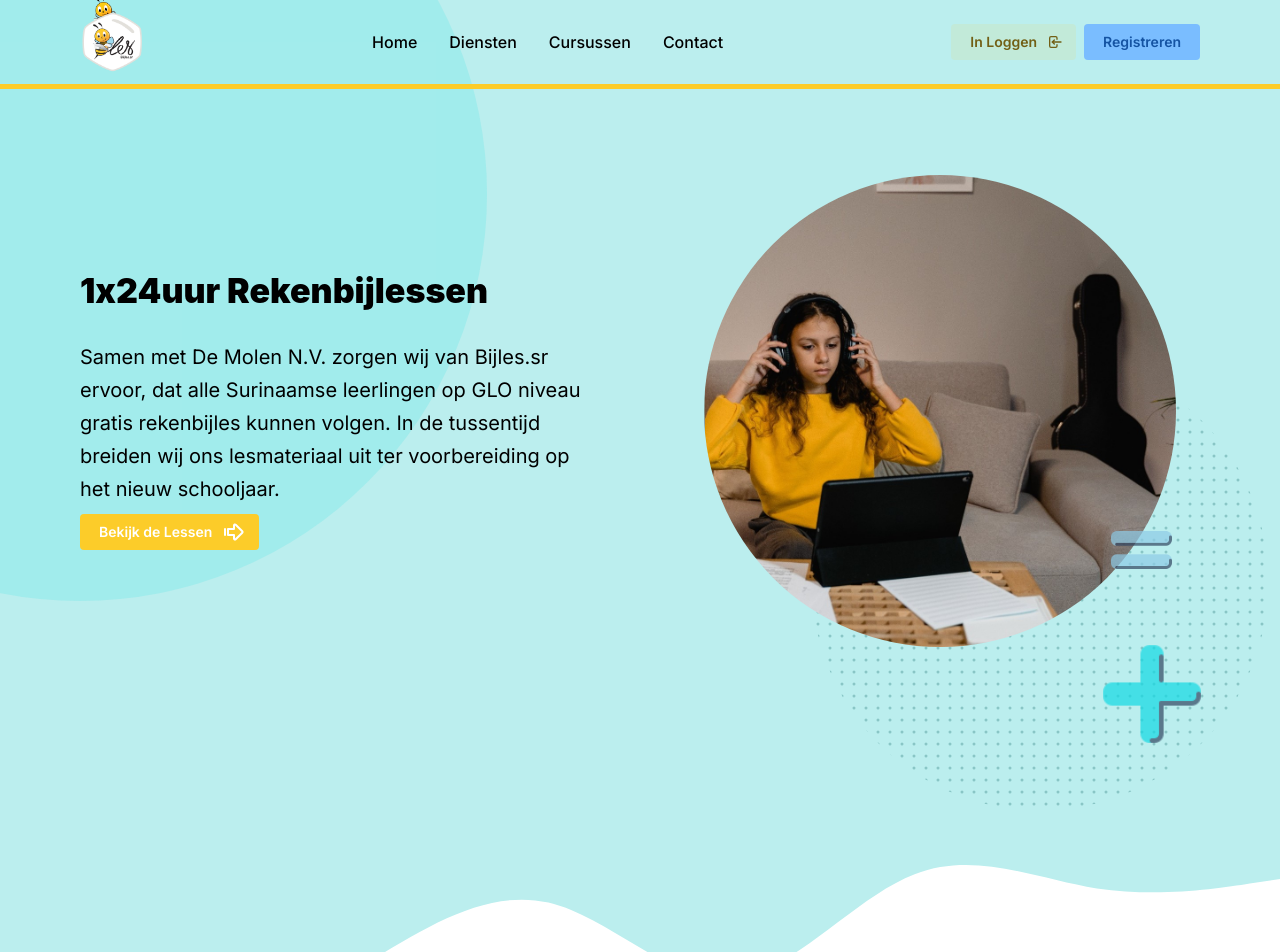
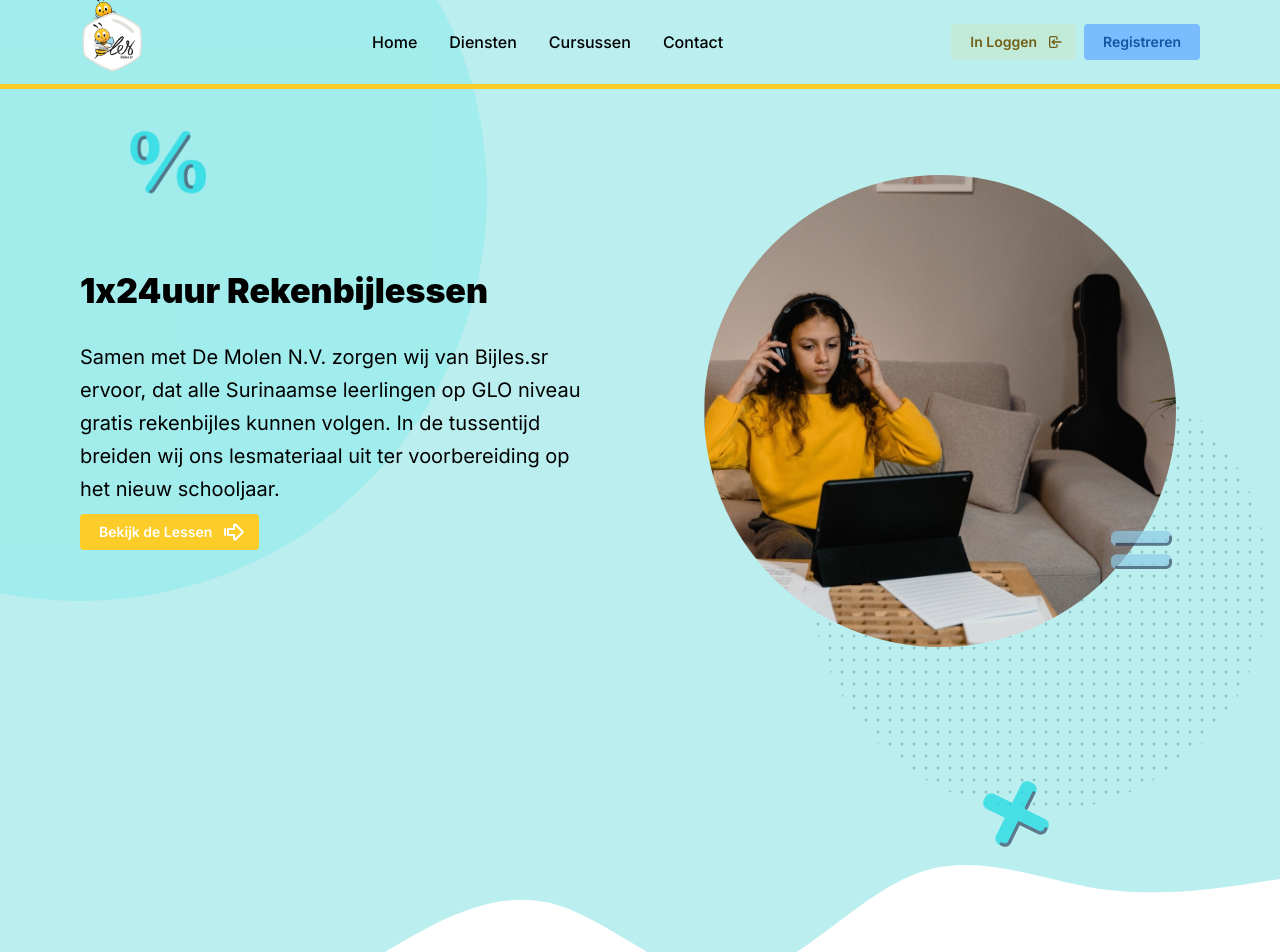
Before and after one commit to Beefy-py/bijles-sr, a Next.js app: page / in a window 1280 px wide. Shown: the top 952 px of the page. Built offline with nearby package versions, Linux system fonts and the light colour scheme.

Commit message:
refactor: :dizzy: percentage and plus animations on hero section

```diff
--- a/src/components/hero.component.tsx
+++ b/src/components/hero.component.tsx
@@ -21,6 +21,21 @@ const HeroComponent = () => {
       id="home"
       className="mb-8 sm:mb-16 lg:mb-28 -mx-5 lg:-mx-10 xl:-mx-20 relative bg-secondary"
     >
+      <div className="box absolute left-32 top-32 z-20 w-24 h-24 opacity-70">
+        <motion.img
+          animate={{ scale: [1, 1.1, 1], y: [0, -15, 0] }}
+          transition={{
+            repeat: Infinity,
+            type: "tween",
+            duration: 3,
+            delay: 0.8,
+          }}
+          src={"/assets/images/percentage.png"}
+          alt="plus symbol image"
+          width={80}
+          height={80}
+        />{" "}
+      </div>
       <motion.div
         className="absolute -left-1/4 -top-1/4 z-2 bg-secondary-400 w-[50rem] h-[50rem] opacity-70"
         animate={{ scale: [1, 1.05, 1] }}
@@ -104,7 +119,6 @@ const HeroComponent = () => {
               delay: 0.5,
             }}
           >
-            {" "}
             <Image
               src={"/assets/images/equal-sign.png"}
               alt="plus symbol image"
@@ -112,24 +126,21 @@ const HeroComponent = () => {
               height={30}
             />{" "}
           </motion.div>{" "}
-          <motion.div
-            className="box absolute right-0 bottom-0 z-20 w-24 h-24 opacity-70"
-            animate={{ scale: [1, 1.2, 1] }}
-            transition={{
-              repeat: Infinity,
-              type: "tween",
-              duration: 3,
-              delay: 2,
-            }}
-          >
-            {" "}
-            <Image
+          <div className="box absolute right-32 -bottom-32 z-20 w-24 h-24 opacity-70">
+            <motion.img
+              animate={{ rotate: [0, 45, 0] }}
+              transition={{
+                repeat: Infinity,
+                type: "tween",
+                duration: 1.5,
+                delay: 0.5,
+              }}
               src={"/assets/images/plus-math.png"}
               alt="plus symbol image"
-              width={30}
-              height={30}
+              width={80}
+              height={80}
             />{" "}
-          </motion.div>
+          </div>
           <Carousel
             loop
             plugins={[autoplay.current]}
```
